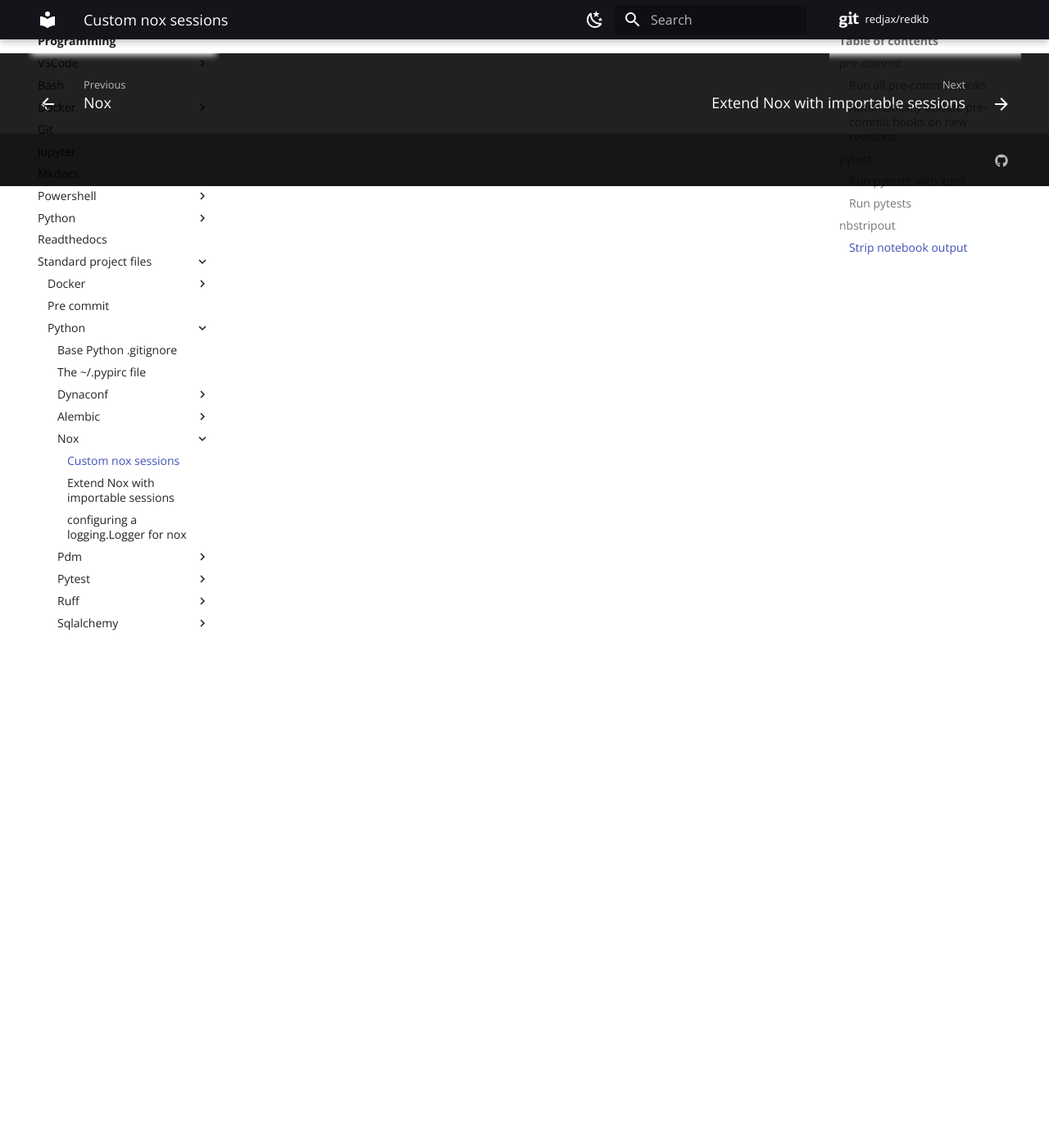
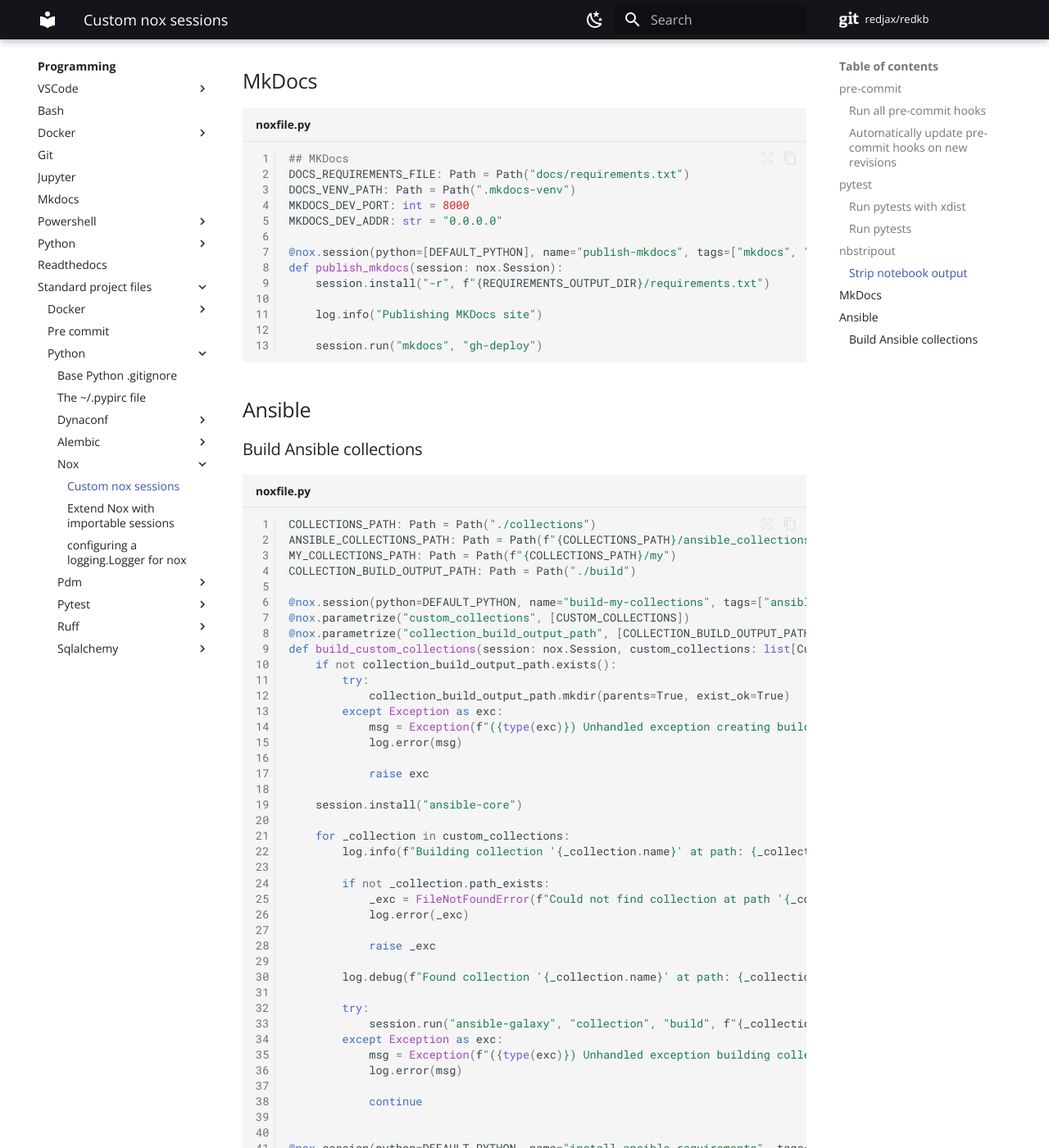
Before and after one commit to redjax/redkb, an MkDocs documentation site: the page built from docs/programming/standard-project-files/python/nox/custom-sessions.md, in a window 1280 px wide and 1400 px high, scrolled down 2345 px. Shown: the whole window at 82% size. Built offline with MkDocs 1.6.1 and Material for MkDocs 9.7.7, drawn with Linux system fonts in a browser that asks for light colours; comment, search, counter and statistics services are not loaded; some of the changed text lies outside the part shown.

Commit message:
Add example Ansible and MkDocs Nox sessions

````diff
--- a/docs/programming/standard-project-files/python/nox/custom-sessions.md
+++ b/docs/programming/standard-project-files/python/nox/custom-sessions.md
@@ -106,3 +106,119 @@
         log.info(f"Stripping output from notebook '{notebook}'")
         session.run("nbstripout", str(notebook))
 ```
+
+## MkDocs
+
+```python title="noxfile.py" linenums="1"
+## MKDocs
+DOCS_REQUIREMENTS_FILE: Path = Path("docs/requirements.txt")
+DOCS_VENV_PATH: Path = Path(".mkdocs-venv")
+MKDOCS_DEV_PORT: int = 8000
+MKDOCS_DEV_ADDR: str = "0.0.0.0"
+
+@nox.session(python=[DEFAULT_PYTHON], name="publish-mkdocs", tags=["mkdocs", "publish"])
+def publish_mkdocs(session: nox.Session):
+    session.install("-r", f"{REQUIREMENTS_OUTPUT_DIR}/requirements.txt")
+
+    log.info("Publishing MKDocs site")
+
+    session.run("mkdocs", "gh-deploy")
+```
+
+## Ansible
+
+### Build Ansible collections
+
+```python title="noxfile.py" linenums="1"
+COLLECTIONS_PATH: Path = Path("./collections")
+ANSIBLE_COLLECTIONS_PATH: Path = Path(f"{COLLECTIONS_PATH}/ansible_collections")
+MY_COLLECTIONS_PATH: Path = Path(f"{COLLECTIONS_PATH}/my")
+COLLECTION_BUILD_OUTPUT_PATH: Path = Path("./build")
+
+@nox.session(python=DEFAULT_PYTHON, name="build-my-collections", tags=["ansible", "build"])
+@nox.parametrize("custom_collections", [CUSTOM_COLLECTIONS])
+@nox.parametrize("collection_build_output_path", [COLLECTION_BUILD_OUTPUT_PATH])
+def build_custom_collections(session: nox.Session, custom_collections: list[CustomAnsibleCollection], collection_build_output_path: Path):
+    if not collection_build_output_path.exists():
+        try:
+            collection_build_output_path.mkdir(parents=True, exist_ok=True)
+        except Exception as exc:
+            msg = Exception(f"({type(exc)}) Unhandled exception creating build output path '{collection_build_output_path}'. Details: {exc}")
+            log.error(msg)
+
+            raise exc
+
+    session.install("ansible-core")
+
+    for _collection in custom_collections:
+        log.info(f"Building collection '{_collection.name}' at path: {_collection.path}")
+
+        if not _collection.path_exists:
+            _exc = FileNotFoundError(f"Could not find collection at path '{_collection.path}'")
+            log.error(_exc)
+
+            raise _exc
+
+        log.debug(f"Found collection '{_collection.name}' at path: {_collection.path}")
+
+        try:
+            session.run("ansible-galaxy", "collection", "build", f"{_collection.path}", "--output-path", f"{collection_build_output_path}", "--force")
+        except Exception as exc:
+            msg = Exception(f"({type(exc)}) Unhandled exception building collection '{_collection.name}'. Details: {exc}")
+            log.error(msg)
+
+            continue
+
+
+@nox.session(python=DEFAULT_PYTHON, name="install-ansible-requirements", tags=["ansible", "install"])
+def install_collections(session: nox.Session):
+    assert Path("requirements.yml").exists(), FileNotFoundError("Could not find Ansible project requirements.yml.")
+
+    session.install("ansible-core")
+
+    log.info("Installing collections from requirements.yml")
+
+    try:
+        session.run("ansible-galaxy", "collection", "install", "-r", "requirements.yml")
+    except Exception as exc:
+        msg = Exception(f"({type(exc)}) Unhandled exception installing Ansible Galaxy requirements from requirements.yml. Details: {exc}")
+        log.error(msg)
+
+        raise exc
+
+    log.info("Installing roles from requirements.yml")
+
+    try:
+        session.run("ansible-galaxy", "role", "install", "-r", "requirements.yml")
+    except Exception as exc:
+        msg = Exception(f"({type(exc)}) Unhandled exception installing Ansible Galaxy requirements from requirements.yml. Details: {exc}")
+        log.error(msg)
+
+        raise exc
+
+    if Path("requirements.private.yml").exists():
+        log.info("Ensuring local collections are installed from requirements.private.yml with --force")
+        try:
+            session.run("ansible-galaxy", "collection", "install", "-r", "requirements.private.yml", "--force")
+        except Exception as exc:
+            msg = Exception(f"Unhandled exception installing packages from 'requirements.private.yml'. Details: {exc}")
+            log.error(msg)
+
+            raise exc
+
+
+## Session that runs an Ansible playbook
+@nox.session(python=DEFAULT_PYTHON, name="playbook-debug-all", tags=["debug"])
+def ansible_playbook_debug_all(session: nox.Session):
+    session.install("ansible-core")
+
+    log.info("Running debug-all.yml playbook on homelab inventory")
+
+    try:
+        session.run("ansible-playbook", "-i", "inventories/homelab/inventory.yml", "plays/debug/debug-all.yml")
+    except Exception as exc:
+        msg = Exception(f"({type(exc)}) Unhandled exception running playbook. Details: {exc}")
+        log.error(msg)
+
+        raise exc
+```
````
